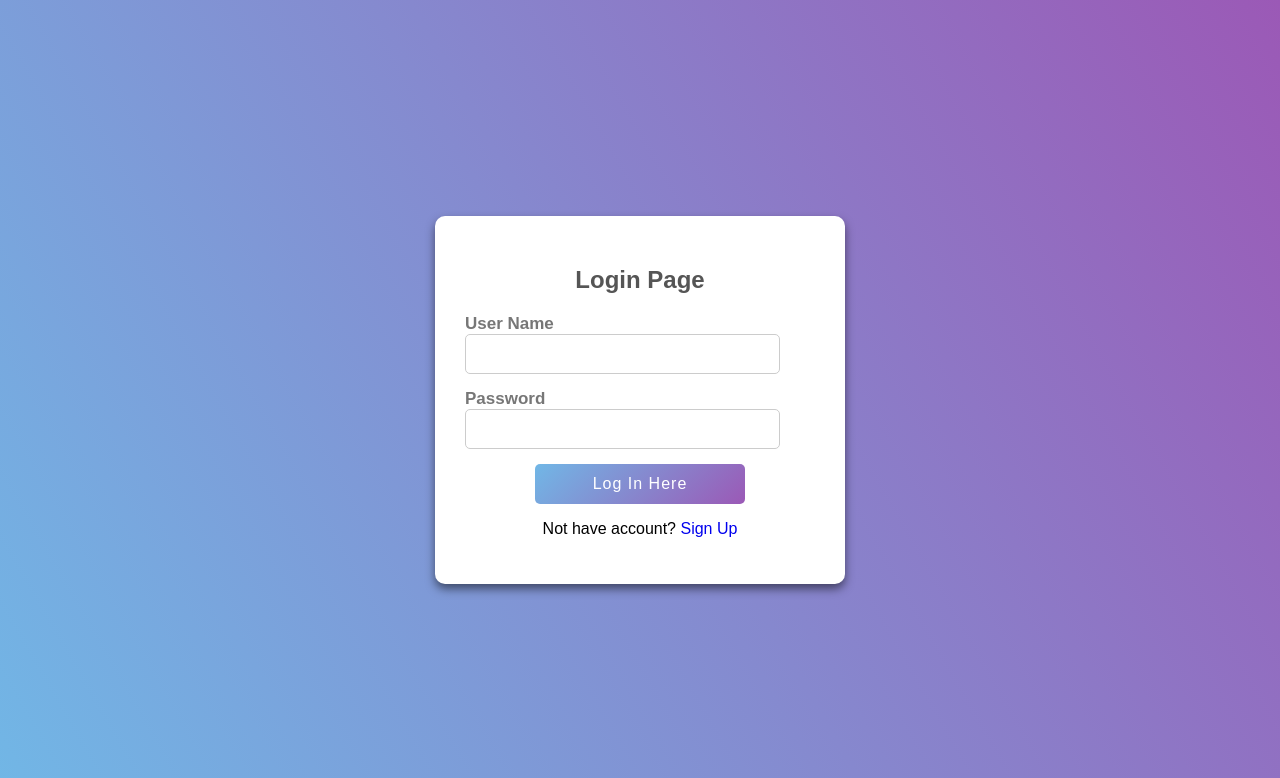
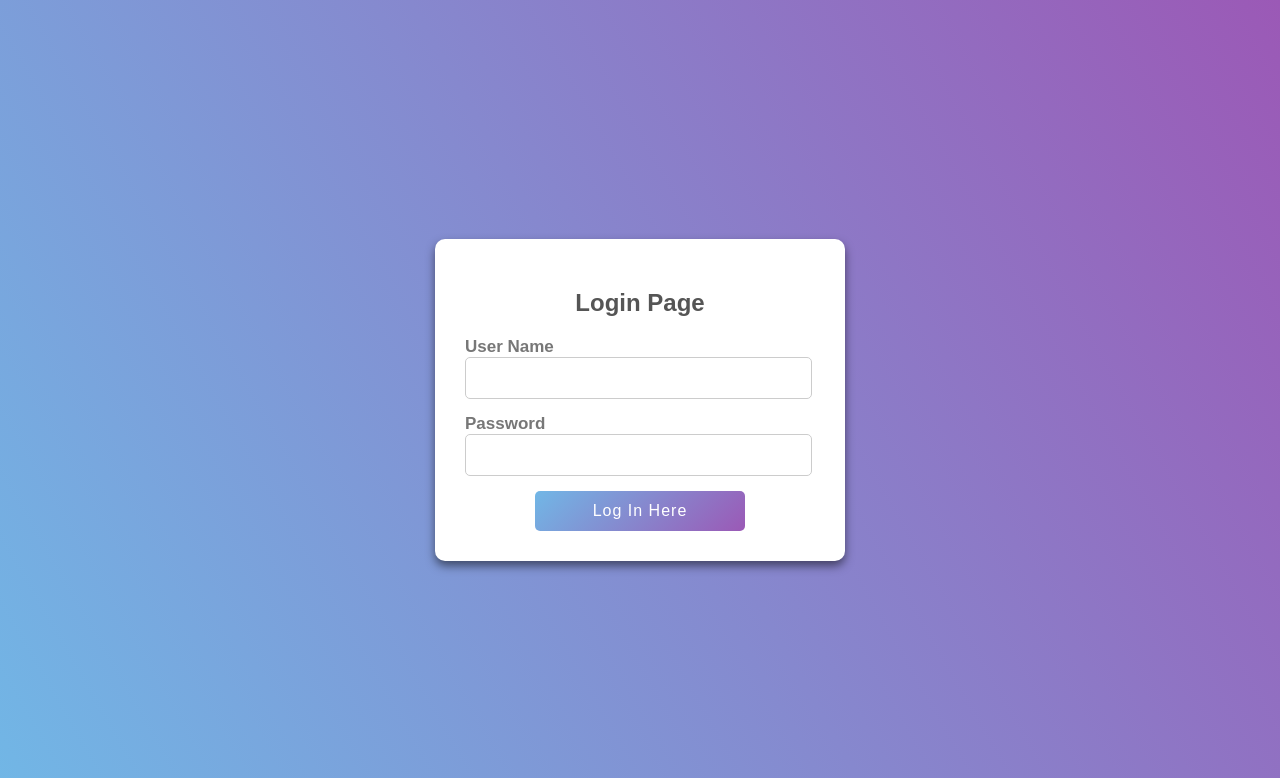
Before and after one commit to Rubesh-28/Fitness, a Django app: page /SignIn/ in a window 1280 px wide. Shown: the top 778 px of the page. Run offline with Django 4.2, Linux system fonts and the light colour scheme.

Commit message:
Update SignIn.html

```diff
--- a/fit/templates/SignIn.html
+++ b/fit/templates/SignIn.html
@@ -1,10 +1,9 @@
-<!
-DOCTYPE html>
+<!DOCTYPE html>
 <html>
 <head>
     <title>Sign in</title>
     {% load static %}
-    <link rel="icon" type="imag/x-icon" href="{% static 'Favi2.png' %}" sizes="100px">
+    <link rel="icon" type="image/x-icon" href="{% static 'Favi2.png' %}" sizes="100px">
     <style>
         body {
             padding: 0;
@@ -55,7 +54,6 @@ DOCTYPE html>
             border-color: #9b59b6;
         }
 
-
         #log {
             width: 60%;
             height: 40px;
@@ -81,20 +79,18 @@ DOCTYPE html>
             text-decoration: none;
             color: #fff;
         }
-
     </style>
 </head>
 <body>
     <div class="login">
         <h2>Login Page</h2>
-        <form action="Challenges/" method="POST">
+        <form action="{% url 'Login' %}" method="POST">
             {% csrf_token %}
             <label><b>User Name</b></label>
             <input type="text" name="Uname" id="Uname" required>
             <label><b>Password</b></label>
             <input type="password" name="Pass" id="Pass" required>
-            <center><button type="button" name="log" id="log"> <a href="Challenges/">Log In Here</a></button></center>
-            <center><p>Not have account? <a href="SignUp/" style="text-decoration: none;">Sign Up</a></p></center>
+            <center><button type="submit" name="log" id="log">Log In Here</button></center>
         </form>
     </div>
 </body>
```
Lines whose indentation alone changed are shown as unchanged.
